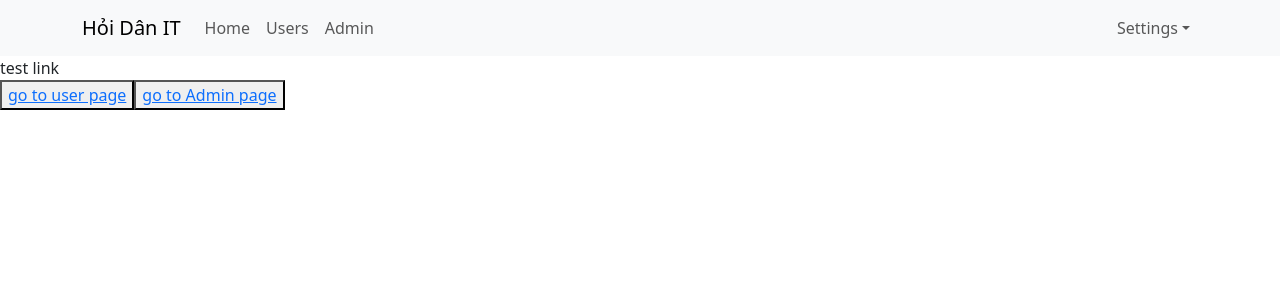
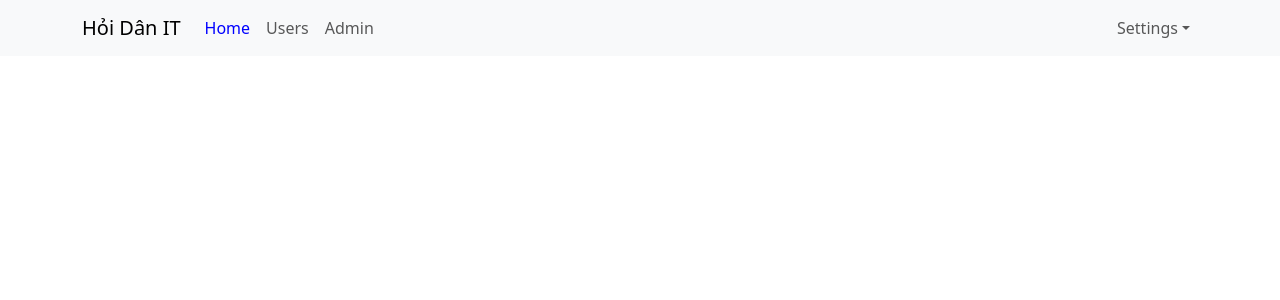
Before and after one commit to thquan0308/react-ultimate-base.v2, a React (Create React App) app: page / in a window 1280 px wide. Shown: the top 300 px of the page. Built offline with nearby package versions, Linux system fonts and the light colour scheme.

Commit message:
2 update

```diff
--- a/src/App.js
+++ b/src/App.js
@@ -1,28 +1,24 @@
 import './App.scss';
 import Header from './components/Header/Header';
-import { Link } from "react-router-dom";
+import { Outlet, Link } from "react-router-dom";
 
 
 const App = () => {
 
   return (
     <div className="app-container">
-      <Header />
-      <div>
-        test link
-
-        <div>
-          <button>
-            <Link to={`/users`}>go to user page</Link>
-          </button>
-
-          <button>
-            <Link to={`/admins`}>go to Admin page</Link>
-          </button>
+      <div className='header-container'>
+        <Header />
+      </div>
+      <div className='main-container'>
+        <div className='sidenav-container'>
 
         </div>
+        <div className='app-content'>
+          <Outlet />
+        </div>
+      </div>
 
-      </div>
     </div>
   );
 }
--- a/src/App.scss
+++ b/src/App.scss
@@ -1,11 +1,25 @@
-
-
 body {
   padding: 0;
-  margin: 0;
+  margin : 0;
   font-family: -apple-system, BlinkMacSystemFont, 'Segoe UI', 'Roboto', 'Oxygen',
     'Ubuntu', 'Cantarell', 'Fira Sans', 'Droid Sans', 'Helvetica Neue',
     sans-serif;
-  -webkit-font-smoothing: antialiased;
+  -webkit-font-smoothing : antialiased;
   -moz-osx-font-smoothing: grayscale;
 }
+
+.app-container {
+  .header-container {
+    .navbar-nav {
+      .nav-link {
+        &.active {
+          color: blue
+        }
+      }
+    }
+
+    // .navbar-nav .nav-link.active{
+    //   color: red
+    // }
+  }
+}
--- a/src/components/Header/Header.js
+++ b/src/components/Header/Header.js
@@ -2,7 +2,7 @@
 import Nav from 'react-bootstrap/Nav';
 import Navbar from 'react-bootstrap/Navbar';
 import NavDropdown from 'react-bootstrap/NavDropdown';
-import { Link } from "react-router-dom";
+import { NavLink } from "react-router-dom";
 
 const Header = () => {
     return (
@@ -12,9 +12,9 @@
                 <Navbar.Toggle aria-controls="basic-navbar-nav" />
                 <Navbar.Collapse id="basic-navbar-nav">
                     <Nav className="me-auto">
-                        <Link to='/' className='nav-link'>Home</Link>
-                        <Link to='/users' className='nav-link'>Users</Link>
-                        <Link to='/admins' className='nav-link'>Admin</Link>
+                        <NavLink to='/' className='nav-link'>Home</NavLink>
+                        <NavLink to='/users' className='nav-link'>Users</NavLink>
+                        <NavLink to='/admins' className='nav-link'>Admin</NavLink>
 
                         {/* <Nav.Link href="/">Home</Nav.Link>
                         <Nav.Link href="/users">Users</Nav.Link>
--- a/src/index.js
+++ b/src/index.js
@@ -19,9 +19,11 @@
     {/* <React.StrictMode> */}
     <BrowserRouter>
       <Routes>
-        <Route path="/" element={<App />} />
-        <Route path="users" element={<User />} />
-        <Route path="admins" element={<Admin />} />
+        <Route path="/" element={<App />} >
+          <Route path="users" element={<User />} />
+          <Route path="admins" element={<Admin />} />
+        </Route>
+
       </Routes>
     </BrowserRouter>
 
```
